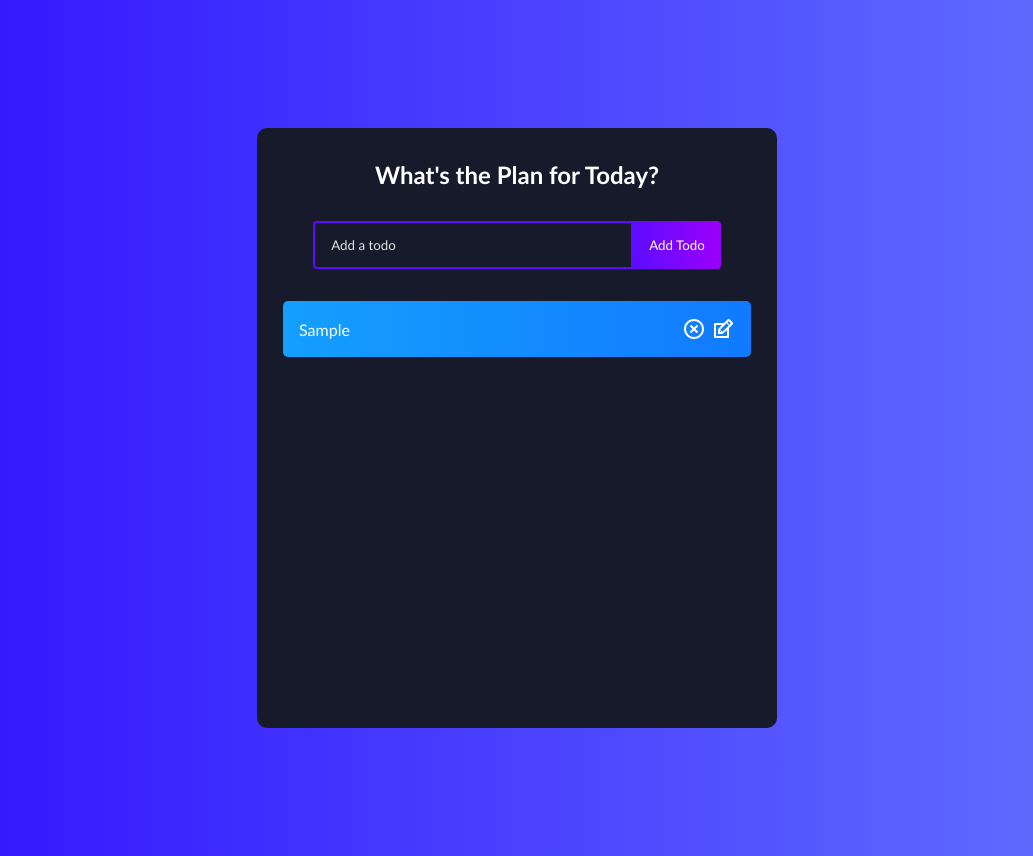
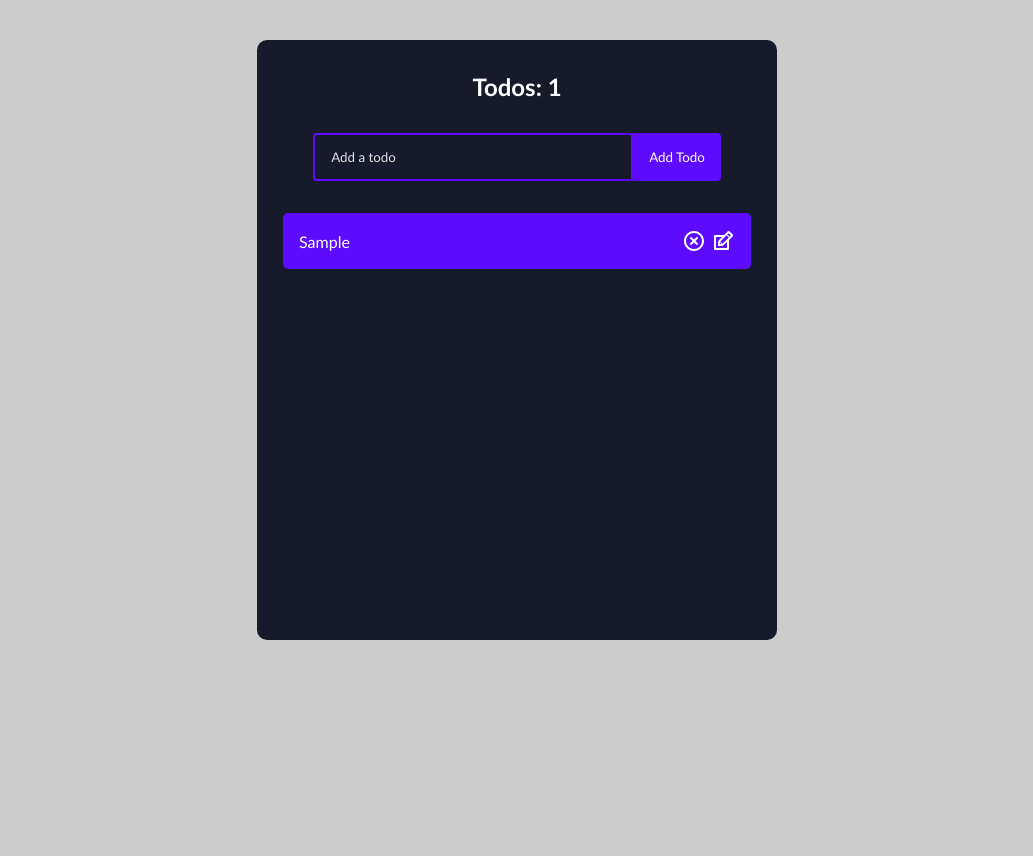
Before and after one commit to MrNedNick/react-todo-app-v1, a React (Create React App) app: page / in a window 1280 px wide. Both pictures are taken after typing "Sample" into the empty fields and a click on the button "Add Todo". Shown: the whole page, without its empty margins (123-1156 px from the left). After the commit the page ends 800 px from the top, so only its background shows below. Built offline with nearby package versions, Linux system fonts and the light colour scheme.

Commit message:
Edit code style

```diff
--- a/src/App.css
+++ b/src/App.css
@@ -7,11 +7,7 @@
 }
 
 body {
-  background: linear-gradient(
-    90deg,
-    rgba(48, 16, 255, 1) 0%,
-    rgba(100, 115, 255, 1) 100%
-  );
+  background: #ccc;
 }
 
 .todo-app {
@@ -22,7 +18,7 @@ body {
   min-height: 600px;
   background: #161a2b;
   text-align: center;
-  margin: 128px auto;
+  margin: 40px auto;
   border-radius: 10px;
   padding-bottom: 32px;
 }
@@ -35,7 +31,7 @@ h1 {
 
 .complete {
   text-decoration: line-through;
-  opacity: 0.4;
+  /*opacity: 0.4;*/
 }
 
 .todo-form {
@@ -62,11 +58,7 @@ h1 {
   border-radius: 0 4px 4px 0;
   cursor: pointer;
   outline: none;
-  background: linear-gradient(
-    90deg,
-    rgba(93, 12, 255, 1) 0%,
-    rgba(155, 0, 250, 1) 100%
-  );
+  background: #5d0cff;
   color: #fff;
   text-transform: capitalize;
 }
@@ -76,11 +68,7 @@ h1 {
 }
 
 .todo-button.edit {
-  background: linear-gradient(
-    90deg,
-    rgba(20, 159, 255, 1) 0%,
-    rgba(17, 122, 255, 1) 100%
-  );
+  background: rgba(20, 159, 255, 1);
   padding: 16px 22px;
 }
 
@@ -94,41 +82,20 @@ h1 {
   display: flex;
   justify-content: space-between;
   align-items: center;
-  margin: 4px auto;
+  margin: 8px auto;
   color: #fff;
-  background: linear-gradient(
-    90deg,
-    rgba(255, 118, 20, 1) 0%,
-    rgba(255, 84, 17, 1) 100%
-  );
-
+  background: rgba(255, 118, 20, 1);
   padding: 16px;
   border-radius: 5px;
   width: 90%;
 }
 
-.todo-row:nth-child(4n + 1) {
-  background: linear-gradient(
-    90deg,
-    rgba(93, 12, 255, 1) 0%,
-    rgba(155, 0, 250, 1) 100%
-  );
+.todo-row {
+  background: rgba(93, 12, 255, 1);
 }
 
-.todo-row:nth-child(4n + 2) {
-  background: linear-gradient(
-    90deg,
-    rgba(255, 12, 241, 1) 0%,
-    rgba(250, 0, 135, 1) 100%
-  );
-}
-
-.todo-row:nth-child(4n + 3) {
-  background: linear-gradient(
-    90deg,
-    rgba(20, 159, 255, 1) 0%,
-    rgba(17, 122, 255, 1) 100%
-  );
+.todo-text {
+  cursor: pointer;
 }
 
 .icons {
--- a/src/components/Todo.js
+++ b/src/components/Todo.js
@@ -17,7 +17,7 @@ function Todo({todos, completeTodo, removeTodo, updateTodo}) {
     })
   };
 
-  if(edit.id) {
+  if (edit.id) {
     return <TodoForm edit={edit} onSubmit={submitUpdate} />
   }
 
@@ -26,7 +26,11 @@ function Todo({todos, completeTodo, removeTodo, updateTodo}) {
       className={todo.isComplete ? 'todo-row complete' : 'todo-row'}
       key={index}
     >
-      <div key={todo.id} onClick={() => completeTodo(todo.id)}>
+      <div
+        key={todo.id}
+        onClick={() => completeTodo(todo.id)}
+        className='todo-text'
+      >
         {todo.text}
       </div>
       <div className="icons">
--- a/src/components/TodoForm.js
+++ b/src/components/TodoForm.js
@@ -15,15 +15,14 @@ const TodoForm = (props) => {
 
   const handleSubmit = e => {
     e.preventDefault();
-
     props.onSubmit({
       id: Math.floor(Math.random() * 10000), text: input,
     });
-
     setInput('');
   }
 
-  return (<form className="todo-form" onSubmit={handleSubmit}>
+  return (
+    <form className="todo-form" onSubmit={handleSubmit}>
       {props.edit ? (
         <>
           <input
--- a/src/components/TodoList.js
+++ b/src/components/TodoList.js
@@ -9,9 +9,7 @@ const TodoList = () => {
     if (!todo.text || /^\s*$/.test(todo.text)) {
       return;
     }
-
     const newTodos = [todo, ...todos];
-
     setTodos(newTodos);
   };
 
@@ -19,13 +17,11 @@ const TodoList = () => {
     if (!newValue.text || /^\s*$/.test(newValue.text)) {
       return;
     }
-
     setTodos(prev => prev.map(item => (item.id === todoId ? newValue : item)))
   }
 
   const removeTodo = id => {
     const removeArr = [...todos].filter(todo => todo.id !== id)
-
     setTodos(removeArr)
   }
 
@@ -41,7 +37,7 @@ const TodoList = () => {
 
   return (
     <div>
-      <h1>What's the Plan for Today?</h1>
+      <h1>Todos: {todos.length}</h1>
       <TodoForm onSubmit={addTodo}/>
       <Todo
         todos={todos}
```
